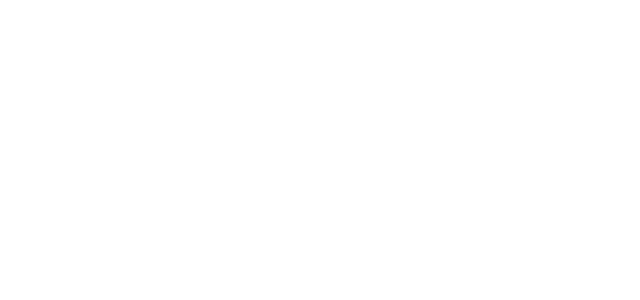
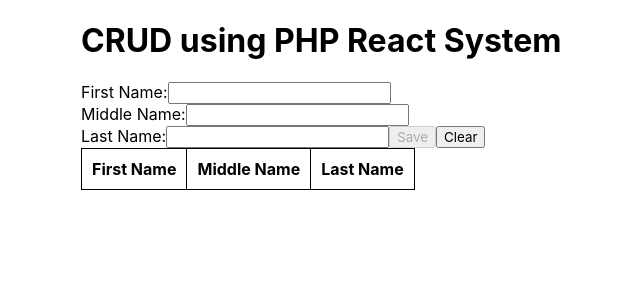
Before and after one commit to Neilhansam/Crud-PHP-React, a React (Create React App) app in the folder frontend/: page / in a window 1280 px wide. Shown: the top 300 px of the page, without its empty margins (243-883 px from the left). Built offline with nearby package versions, Linux system fonts and the light colour scheme; no server answers.

Commit message:
creating, designing the forms, button and table

```diff
--- a/frontend/src/pages/Home.css
+++ b/frontend/src/pages/Home.css
@@ -4,6 +4,20 @@
     font-family: 'Inter', 'Poppins', 'Roboto', sans-serif;
 }
 
-.login {
-    padding: 20;
+.container{
+    display: block;
+    margin: auto;
+    width: 50%;
+    height: 100px;
+    justify-content: center;
+
 }
+
+table, td, th {
+  border: 1px solid;
+  padding: 10px;
+}
+
+table {
+  border-collapse: collapse;
+}
--- a/frontend/src/pages/Home.js
+++ b/frontend/src/pages/Home.js
@@ -1,5 +1,6 @@
-import { useState } from "react";
+import { useState, useEffect } from "react";
 import "./Home.css"; // optional: for styles
+import axios from "axios";
 
 const Home = () => {
   const[users, setUserData] = useState([]);
@@ -8,6 +9,93 @@ const Home = () => {
     middle_name: "",
     last_name: "",
   });
+
+   const handleChange = (e) => {
+    setForm({ ...form, [e.target.name]: e.target.value});
+  };
+
+  const handleSubmit = () => {
+    if (!form.first_name || !form.middle_name || !form.last_name)
+    alert("Please fill out all the Forms");
+  return;
+ }
+    if (form.id){
+      axios.post(API + "update.php", form)
+      .then(()=> {
+        fetchUsers();
+        resetForm();
+      })
+      .catch(err=> console.err("Error Updating user:", err))
+    }
+
+  const handleEdit = (user) => {
+    setForm(user);
+  }
+
+  const handleDelete = (id) => {
+    if (!window.confirm("Are you sure you want to delete this information?"))
+    return;
+    axios.post(API + "delete.php", {id}).then(() =>fetchUsers()).catch(err => console.error("Error deleting the users:", err))
+  };
+
+  const resetForm = () => {
+    setForm({
+      id: "",
+      first_name: "",
+      middle_name: "",
+      last_name: "",
+    })
+  }
+
+  const isFormValid = form.first_name && form.middle_name && form.last_name;
+
+  const API = "https://localhost/crud_system/backend"
+  useEffect(() => {
+    fetchUsers();
+  }, []);
+
+  const fetchUsers = () => {
+    axios.get(API + "read.php").then(res => setUserData(res.data)).catch(err =>console.error("Error fetching suers:", err));
+  };
+
+   return (
+    <div className="container">
+      <h1>CRUD using PHP React System</h1>
+        <div className="form-container">
+          <form>
+          <label>First Name:
+          <input type="text" name="first_name" value={form.first_name} onChange={handleChange} />
+          </label>
+          <br />
+          <label>Middle Name:
+          <input type="text" name="middle_name" value={form.middle_name} onChange={handleChange} />
+          </label>
+          <br />
+          <label>Last Name:
+          <input type="text" name="last_name" value={form.last_name} onChange={handleChange} />
+          </label>
+          <button type="submit" onClick={handleSubmit} disabled={!isFormValid}>
+          {form.id ? "Update" : "Save"}
+          </button>
+          <button className="btn delete" onClick={resetForm}>Clear</button>
+          </form>
+        </div>
+
+        <table>
+          <thead>
+            <tr>
+              <th>First Name</th>
+              <th>Middle Name</th>
+              <th>Last Name</th>
+            </tr>
+          </thead>
+        </table>
+    </div>
+
+
+
+  );
+
 }
 
 
```
